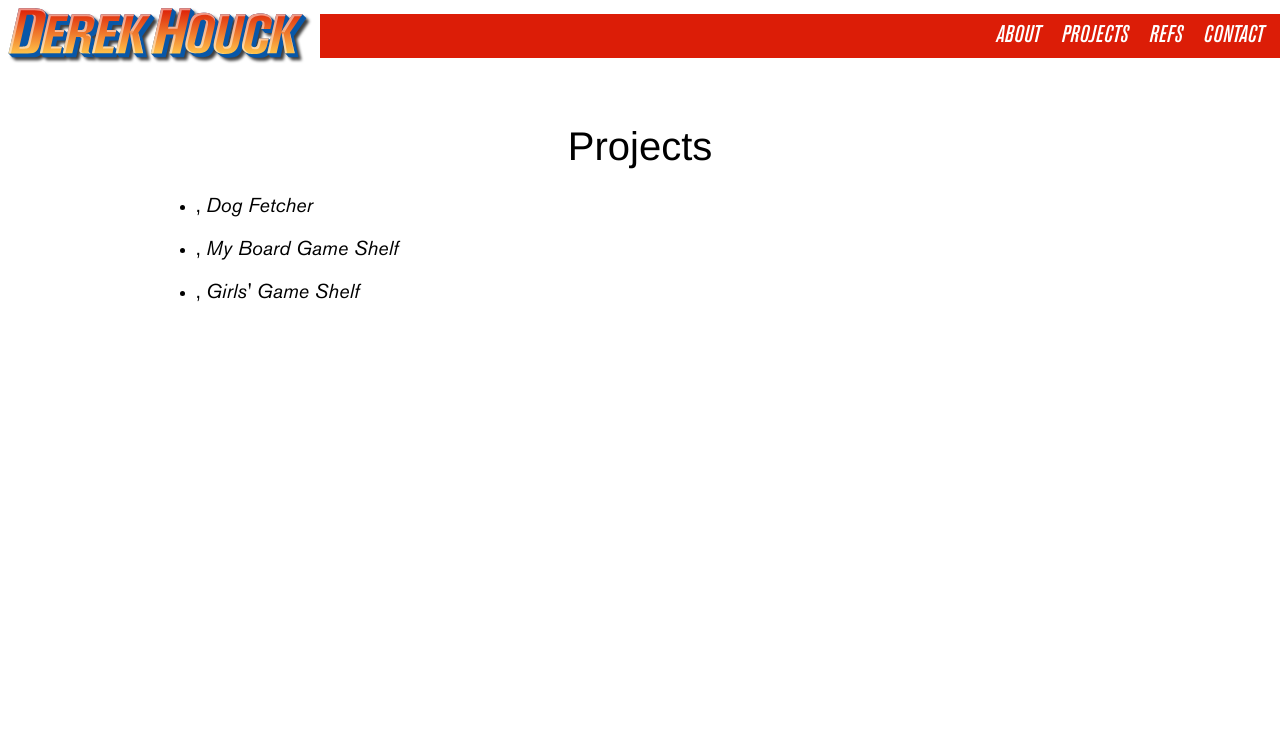
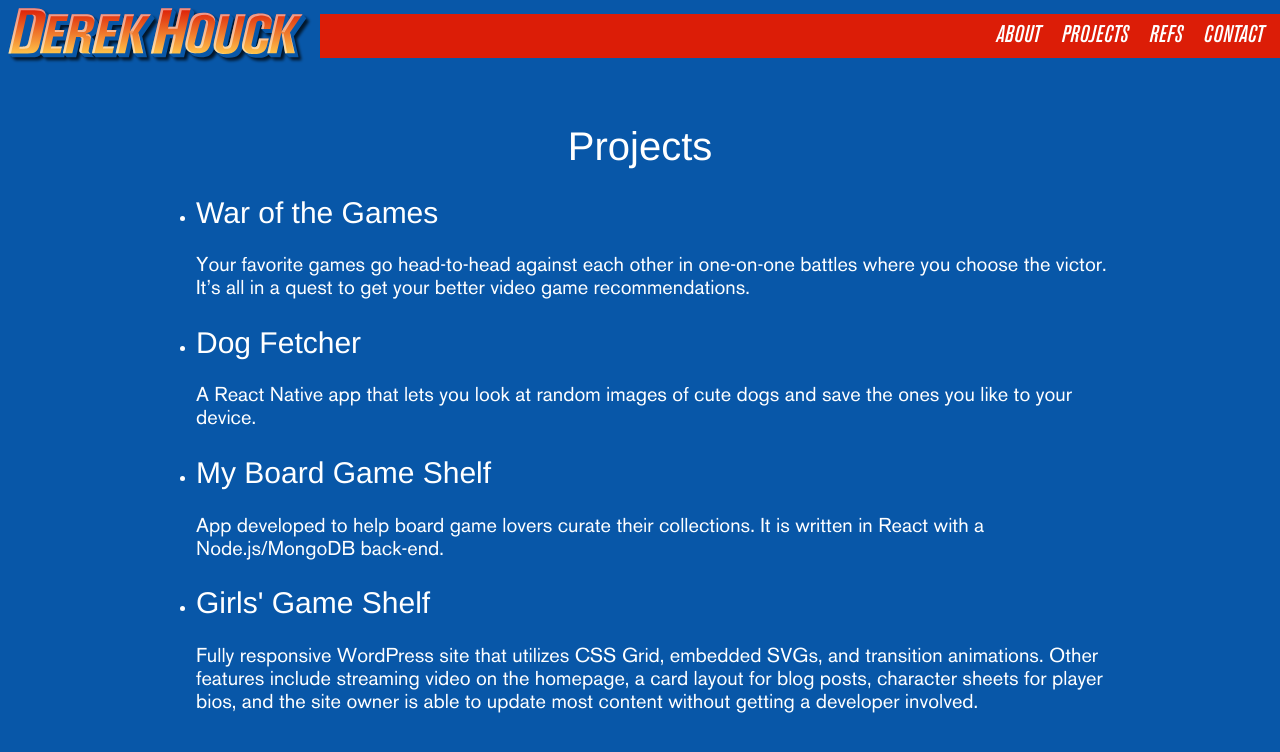
Before and after one commit to derekhouck/derekhouck.github.io, a Jekyll site: the page built from projects.html, in a window 1280 px wide. Shown: the top 752 px of the page. Built offline with Jekyll 4.4.1, drawn with Linux system fonts in a browser that asks for light colours; some web fonts are replaced.

Commit message:
Add project descriptions

```diff
--- a/_data/projects.yml
+++ b/_data/projects.yml
@@ -1,3 +1,8 @@
+- title: War of the Games
+  description: Your favorite games go head-to-head against each other in one-on-one battles where you choose the victor. It's all in a quest to get your better video game recommendations.
 - title: Dog Fetcher
+  description: A React Native app that lets you look at random images of cute dogs and save the ones you like to your device.
 - title: My Board Game Shelf
+  description: App developed to help board game lovers curate their collections. It is written in React with a Node.js/MongoDB back-end.
 - title: Girls' Game Shelf
+  description: Fully responsive WordPress site that utilizes CSS Grid, embedded SVGs, and transition animations. Other features include streaming video on the homepage, a card layout for blog posts, character sheets for player bios, and the site owner is able to update most content without getting a developer involved.
--- a/_sass/main.scss
+++ b/_sass/main.scss
@@ -13,10 +13,16 @@ body {
   -moz-osx-font-smoothing: grayscale;
 }
 
+body.blue,
 body.navy,
 body.paint,
 body.purple {
   color: white;
+}
+
+body.blue,
+body.blue .site-header {
+  background: $blue;
 }
 
 body.navy,
--- a/projects.html
+++ b/projects.html
@@ -12,11 +13,8 @@ title: Projects
     </div>
     {% endif %}
     <div class="copy">
-      {{ project.content | markdownify }}
-      <p>
-        {{ project.name }}, <em>{{ project.title }}</em>
-        <br><strong>{{ project.org }}</strong>
-      </p>
+      <h2>{{ project.title }}</h2>
+      {{ project.description | markdownify }}
     </div>
   </li>
   {% endfor %}
```
Also changed, not shown: other parts of projects.html (+1 -0 lines).
